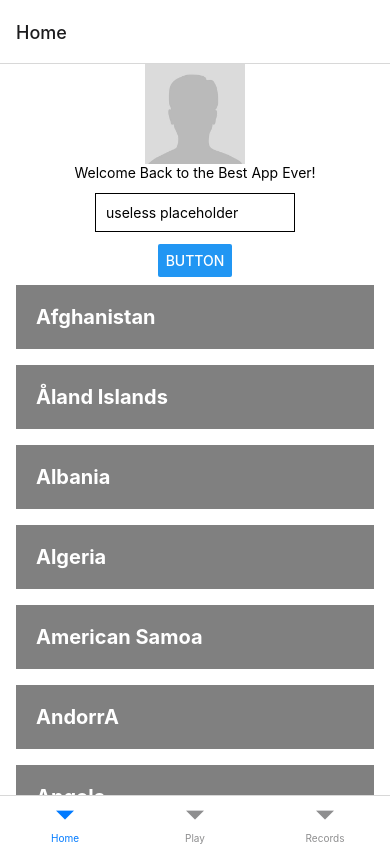
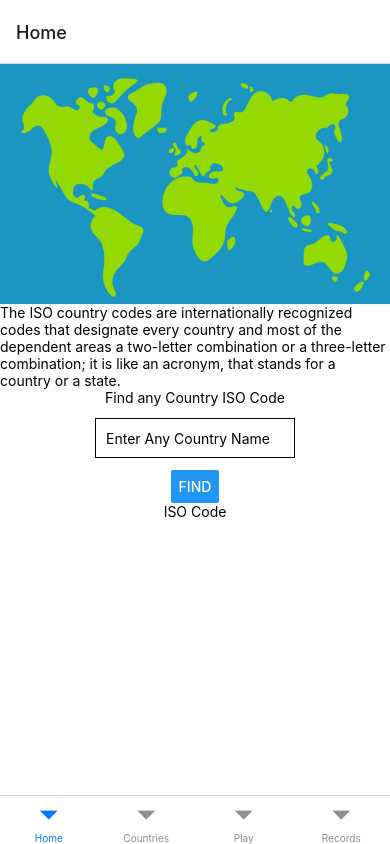
Before and after one commit to elam0012/mad9135-p2-react-native-final, a React Native app: screen /Home in a window 390 px wide. Built offline with nearby package versions, Linux system fonts and the light colour scheme.

Commit message:
complete the app stucture

```diff
--- a/App.js
+++ b/App.js
@@ -1,9 +1,10 @@
 import { NavigationContainer } from '@react-navigation/native';
 import { createBottomTabNavigator } from '@react-navigation/bottom-tabs';
-import { SafeAreaProvider, SafeAreaView } from 'react-native-safe-area-context';
+import { SafeAreaProvider, SafeAreaView} from 'react-native-safe-area-context';
 import HomeScreen from './components/HomeScreen';
 import PlayScreen from './components/PlayScreen';
 import RecordsScreen from './components/RecordsScreen';
+import CountriesScreen from './components/CountriesScreen';
 import { useKeepAwake } from 'expo-keep-awake';
 
 export default function App() {
@@ -18,6 +19,7 @@ export default function App() {
         {/* <SafeAreaView> */}
           <Tab.Navigator>
             <Tab.Screen name='Home' component={HomeScreen}/>
+            <Tab.Screen name='Countries' component={CountriesScreen}/>
             <Tab.Screen name='Play' component={PlayScreen}/>
             <Tab.Screen name='Records' component={RecordsScreen}/>
           </Tab.Navigator>
--- /dev/null
+++ b/components/CountriesScreen.js
@@ -0,0 +1,73 @@
+import { StyleSheet, Text, View, Image, Button, TextInput,
+        FlatList, StatusBar, ActivityIndicator, Alert } from 'react-native';
+import {useState, useEffect} from "react"
+
+const Item = ({ country }) => (
+  <View style={styles.item}>
+    <Text style={styles.country}>{country}</Text>
+  </View>
+);
+
+export default function CountriesScreen() {
+  const[data, setData] = useState(null)
+
+  const renderItem = ({ item }) => (
+    <Item country={item.name} />
+  );
+
+  useEffect(() => {
+    fetchData()
+    async function fetchData(){
+      const data = await import("../data/countries")
+      setData(data.countries)
+    }
+  }, [])
+
+  return (
+    <View style={styles.container}>
+      <Text>The List of  the World Countries</Text>
+      { data?
+      <FlatList
+        data={data}
+        renderItem={renderItem}
+        keyExtractor={item => item.code}
+      /> :
+      <ActivityIndicator size="large" color="red" style={styles.indicator}/>
+      }
+      <StatusBar backgroundColor="red"/>
+    </View>
+  );
+}
+
+const styles = StyleSheet.create({
+  container: {
+    flex: 1,
+    backgroundColor: '#fff',
+    alignItems: 'center',
+    justifyContent: 'center',
+  },
+  image: {
+    width: '100%',
+    height: 240,
+  },
+  input: {
+    height: 40,
+    width: 200,
+    margin: 12,
+    borderWidth: 1,
+    padding: 10,
+  },
+  item: {
+    backgroundColor: 'gray',
+    padding: 20,
+    marginVertical: 8,
+    marginHorizontal: 16,
+  },
+  country: {
+    fontSize: 20,
+    color: "white",
+    fontWeight: "bold"
+  },
+  indicator: {
+  }
+});
--- a/components/HomeScreen.js
+++ b/components/HomeScreen.js
@@ -2,20 +2,10 @@ import { StyleSheet, Text, View, Image, Button, TextInput,
         FlatList, StatusBar, ActivityIndicator, Alert } from 'react-native';
 import {useState, useEffect} from "react"
 
-const Item = ({ country }) => (
-  <View style={styles.item}>
-    <Text style={styles.country}>{country}</Text>
-  </View>
-);
 
 export default function HomeScreen() {
 
   const [input, setInput] = useState(null); // to catch the text input
-  const[data, setData] = useState(null)
-
-  const renderItem = ({ item }) => (
-    <Item country={item.name} />
-  );
 
   function buttonPressed() { // to handle the press button to display the input content
     // alert(input)
@@ -33,33 +23,19 @@ export default function HomeScreen() {
     );
   }
 
-  useEffect(() => {
-    fetchData()
-    async function fetchData(){
-      const data = await import("../data/countries")
-      setData(data.countries)
-    }
-  }, [])
-
   return (
     <View style={styles.container}>
-      <Image source={require("../assets/profile.jpg")} style={styles.image}/>
-      <Text>Welcome Back to the Best App Ever!</Text>
+      <Image source={require("../assets/worldMap.jpg")} style={styles.image}/>
+      <Text>The ISO country codes are internationally recognized codes that designate every country and most of the dependent areas a two-letter combination or a three-letter combination; it is like an acronym, that stands for a country or a state. </Text>
+      <Text>Find any Country ISO Code</Text>
       <TextInput
         style={styles.input}
         onChangeText={setInput}
         value={input}
-        placeholder="useless placeholder"
+        placeholder="Enter Any Country Name"
       />
-      <Button title='Button' onPress={buttonPressed}/>
-      { data?
-      <FlatList
-        data={data}
-        renderItem={renderItem}
-        keyExtractor={item => item.code}
-      /> :
-      <ActivityIndicator size="large" color="red" style={styles.indicator}/>
-      }
+      <Button title='Find' onPress={buttonPressed}/>
+      <Text>ISO Code</Text>
       <StatusBar backgroundColor="red"/>
     </View>
   );
@@ -70,11 +46,11 @@ const styles = StyleSheet.create({
     flex: 1,
     backgroundColor: '#fff',
     alignItems: 'center',
-    justifyContent: 'center',
+    // justifyContent: 'center',
   },
   image: {
-    width: 100,
-    height: 100,
+    width: '100%',
+    height: 240,
   },
   input: {
     height: 40,
--- a/components/PlayScreen.js
+++ b/components/PlayScreen.js
@@ -1,6 +1,6 @@
 import Checkbox from 'expo-checkbox';
 import React, { useState } from 'react';
-import { StyleSheet, Text, View } from 'react-native';
+import { StyleSheet, Text, View, StatusBar } from 'react-native';
 import MapView from 'react-native-maps';
 import * as Speech from 'expo-speech';
 import { Button } from 'react-native';
@@ -15,20 +15,13 @@ export default function PlayScreen() {
 
   return (
     <View style={styles.container}>
-      <View>
-        <MapView style={styles.map} />
-      </View>
+      <MapView style={styles.map} />
       <View style={styles.section}>
         <Checkbox style={styles.checkbox} value={isChecked} onValueChange={setChecked} />
         <Text style={styles.paragraph}>Normal checkbox</Text>
       </View>
-      <View style={styles.section}>
-        <Checkbox style={styles.checkbox} disabled value={true} onValueChange={setChecked} />
-        <Text style={styles.paragraph}>Disabled checkbox</Text>
-      </View>
-      <View>
-        <Button title="Press to hear some words" onPress={speak} />
-      </View>
+      <Button title="Press to hear some words" onPress={speak} />
+      <StatusBar backgroundColor="red"/>
     </View>
   );
 }
@@ -36,8 +29,8 @@ export default function PlayScreen() {
 const styles = StyleSheet.create({
   container: {
     flex: 1,
-    marginHorizontal: 16,
-    marginVertical: 32,
+    // marginHorizontal: 16,
+    // marginVertical: 32,
   },
   section: {
     flexDirection: 'row',
@@ -50,7 +43,7 @@ const styles = StyleSheet.create({
     margin: 8,
   },
   map: {
-    width: 350,
-    height: 350,
+    width: "100%",
+    height: 240,
   },
 });
--- a/components/RecordsScreen.js
+++ b/components/RecordsScreen.js
@@ -1,9 +1,10 @@
-import { View, Text } from "react-native"
+import { View, Text, StatusBar } from "react-native"
 
 export default function RecordsScreen(){
   return(
     <View>
-      <Text>Records Page</Text>
+      <Text>This is Your Best Score:</Text>
+      <StatusBar backgroundColor="red"/>
     </View>
   )
 }
```
Also changed, not shown: assets/worldMap.jpg (added).
